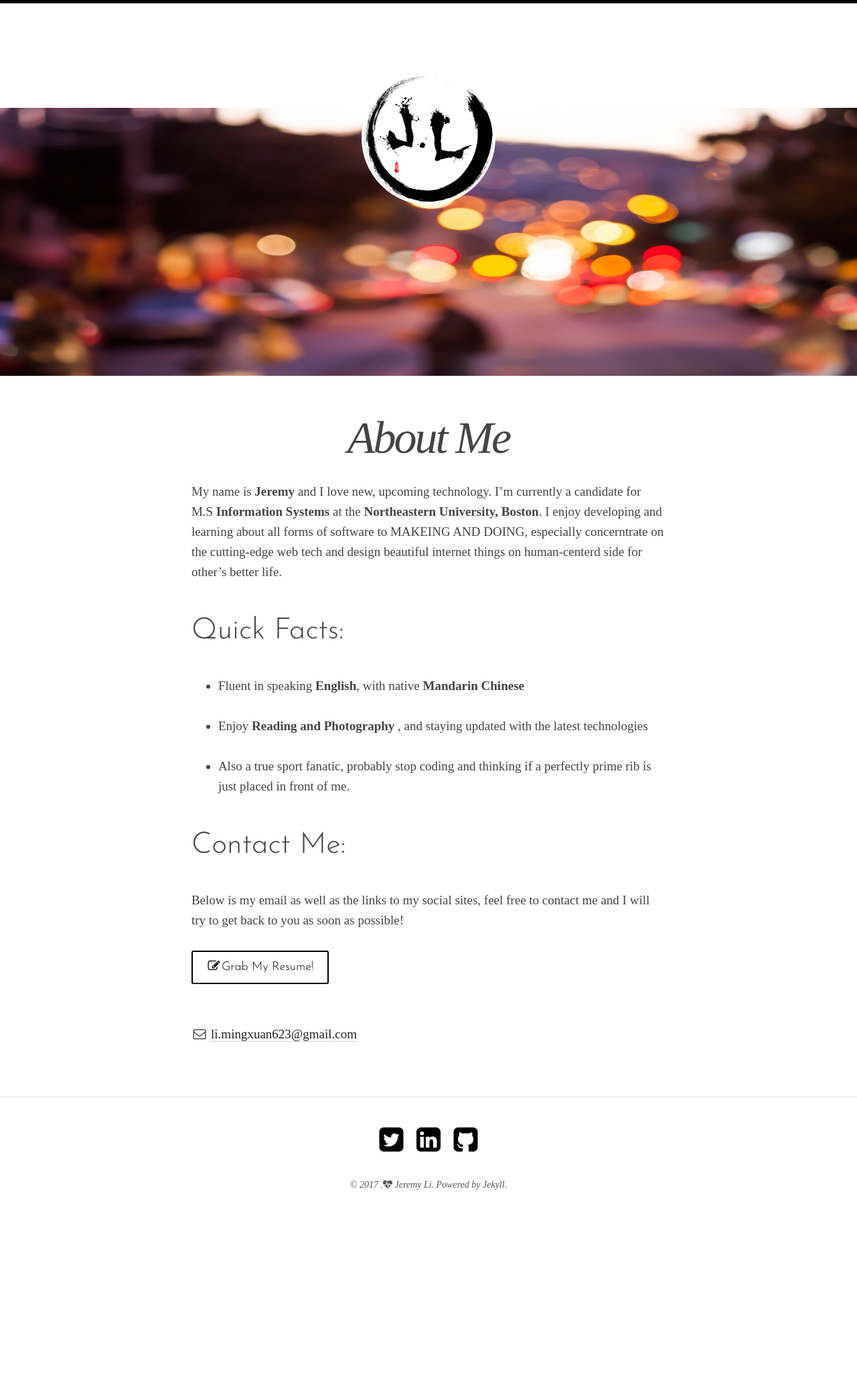
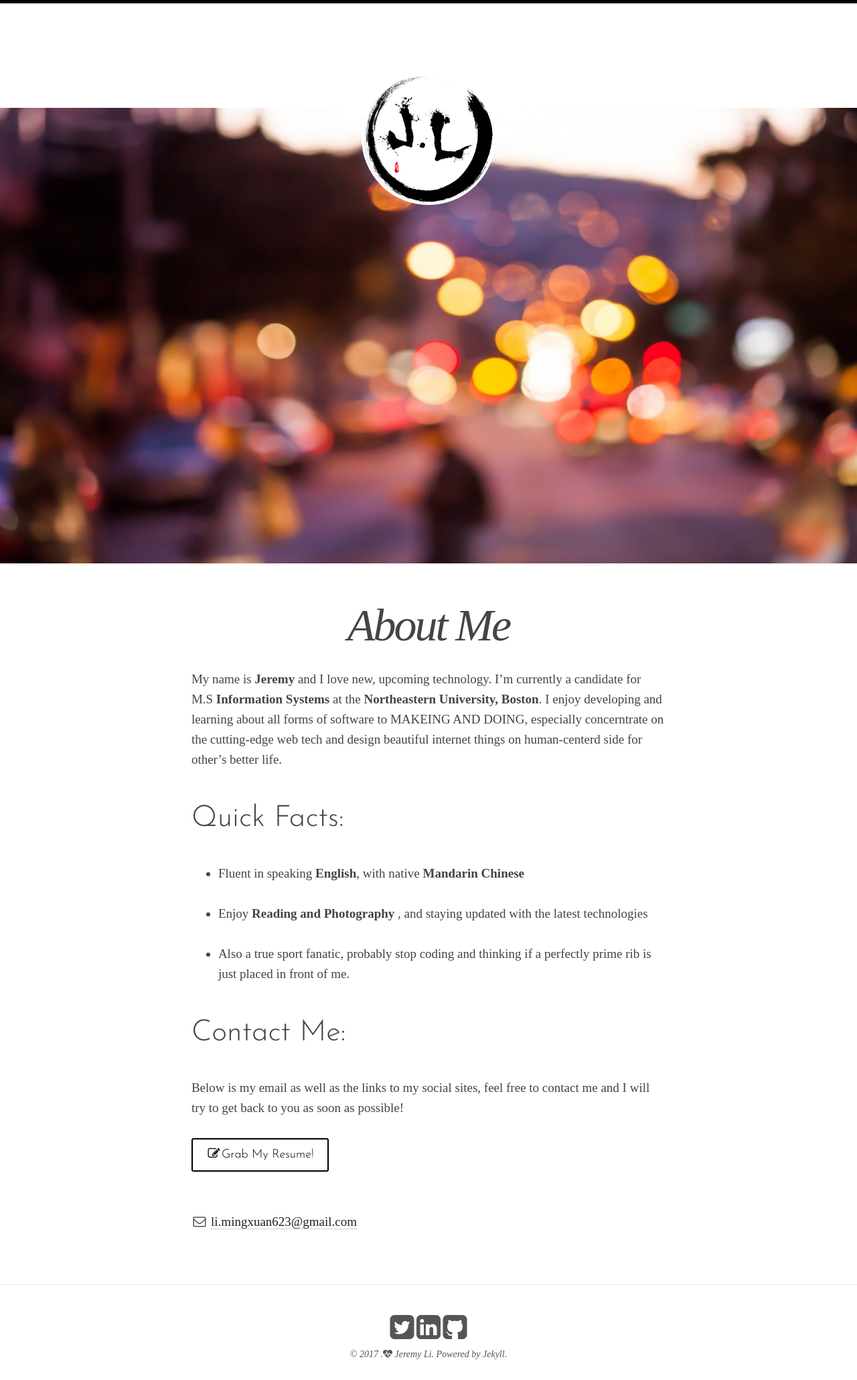
Before and after one commit to Jeremygarden/jeremygarden.github.io, a Jekyll site: the page built from about/index.md, in a window 1280 px wide. Shown: the whole page at 67% size. Built offline with Jekyll 4.4.1, drawn with Linux system fonts in a browser that asks for light colours; nearby versions of some CDN libraries; before the commit the page ends 1784 px from its top, so only the background shows below that.

Commit message:
update the icon and background width

```diff
--- a/_includes/footer.html
+++ b/_includes/footer.html
@@ -2,22 +2,11 @@
 
 
 
-<div class="social-icons animated fadeIn" style="text-align: center">
+<div class="animated fadeIn" style="text-align: center">
+  <a href="http://twitter.com/{{ site.owner.twitter }}" title="{{ site.owner.name}} on Twitter" target="_blank"><i class="fa fa-twitter-square fa-3x"></i></a>
+  <a href="http://linkedin.com/in/{{ site.owner.linkedin }}" title="{{ site.owner.name}} on LinkedIn" target="_blank"><i class="fa fa-linkedin-square fa-3x"></i></a>
+  <a href="http://github.com/{{ site.owner.github }}" title="{{ site.owner.name}} on Github" target="_blank"><i class="fa fa-github-square fa-3x"></i></a>
+</div>
 
-  <a href="http://twitter.com/{{ site.owner.twitter }}" title="{{ site.owner.name}} on Twitter" target="_blank"><i class="fa fa-twitter-square fa-3x"></i></a>
-
-
-
-  <a href="http://linkedin.com/in/{{ site.owner.linkedin }}" title="{{ site.owner.name}} on LinkedIn" target="_blank"><i class="fa fa-linkedin-square fa-3x"></i></a>
-
-
-
-  <a href="http://github.com/{{ site.owner.github }}" title="{{ site.owner.name}} on Github" target="_blank"><i class="fa fa-github-square fa-3x"></i></a>
-
-
-
-
-</div>
 <button id="toTop" style="display: block;"> <i class="fa fa-angle-double-up fa-5x"></i> </button>
-
 <div><span>&copy; {{ site.time | date: '%Y' }} .<i class="fa fa-heartbeat blood"></i>&nbsp;{{ site.owner.name }}. Powered by <a href="http://jekyllrb.com" rel="nofollow">Jekyll</a>.</span></div>
--- a/_layouts/page.html
+++ b/_layouts/page.html
@@ -13,7 +13,7 @@
 
 <div id="main" role="main">
   <article class="entry">
-    {% if page.image.feature %}<img style="max-height: 400px" src="{{ site.url }}/images/{{ page.image.feature }}" class="entry-feature-image" alt="{{ page.title }}" {% if site.logo == null %}style="margin-top:0;"{% endif %}>{% if page.image.credit %}<p class="image-credit">Photo Credit: <a href="{{ page.image.creditlink }}">{{ page.image.credit }}</a>{% endif %}{% endif %}
+    {% if page.image.feature %}<img style="max-height: 680px" src="{{ site.url }}/images/{{ page.image.feature }}" class="entry-feature-image" alt="{{ page.title }}" {% if site.logo == null %}style="margin-top:0;"{% endif %}>{% if page.image.credit %}<p class="image-credit">Photo Credit: <a href="{{ page.image.creditlink }}">{{ page.image.credit }}</a>{% endif %}{% endif %}
     <div class="entry-wrapper">
       <header class="entry-header">
         <h1 class="entry-title">{% if page.headline %}{{ page.headline }}{% else %}{{ page.title }}</h1>{% endif %}
```
Also changed, not shown: _layouts/home.html (+0 -26 lines), 7 other files.
